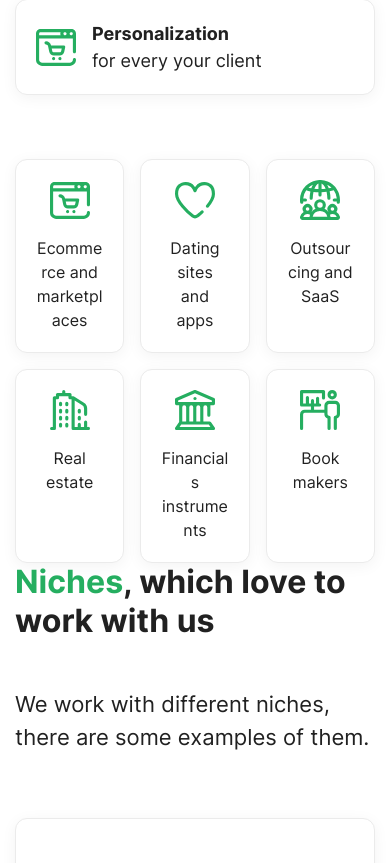
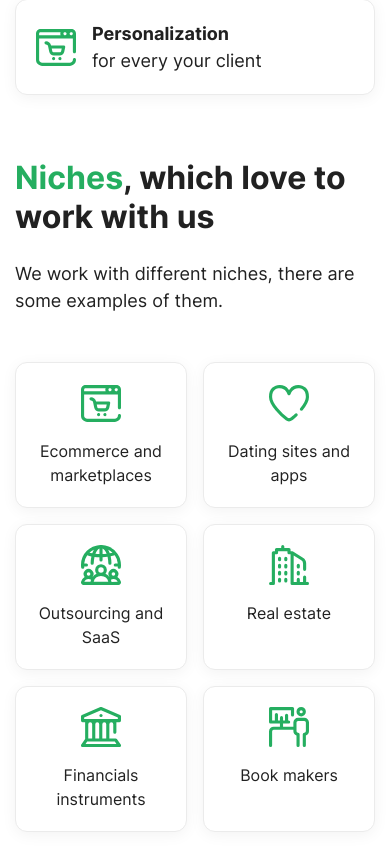
Before and after one commit to webmayak/brandcitations, a website: page source/index.html in a window 390 px wide. Shown: the part 11137-12000 px from the top of the page. Drawn offline with nearby package versions, Linux system fonts and the light colour scheme; files that its build step writes are made by us from their sources.

Commit message:
Адаптив Niches

```diff
--- a/source/index.html
+++ b/source/index.html
@@ -911,49 +911,49 @@
 
     <section class="pb-lg-128p pb-64p">
       <div class="row align-items-center justify-content-between">
+        <div class="col-lg-5 order-lg-last mb-5 mb-lg-0">
+          <h2 class="section-title mb-lg-5 mb-4"><span class="text-primary">Niches</span>, which love to work with us</h2>
+          <div class="fs-lg-22 fs-18">We work with different niches, there are some examples of them.</div>
+        </div>
         <div class="col-xl-6 col-lg-7">
           <div class="row row-md mb-n3">
-            <div class="col-4 mb-3 ml-xl-64p">
+            <div class="col-md-4 col-6 mb-3 ml-xl-64p">
               <div class="card card-body h-100 shadow text-center">
                 <img class="mx-auto mb-3" src="img/niches/ecommerce.svg" alt="">
                 Ecommerce and marketplaces
               </div>
             </div>
-            <div class="col-4 mb-3">
+            <div class="col-md-4 col-6 mb-3">
               <div class="card card-body h-100 shadow text-center">
                 <img class="mx-auto mb-3" src="img/niches/dating.svg" alt="">
                 Dating sites and apps
               </div>
             </div>
-            <div class="col-4 mb-3 mr-xl-n64p">
+            <div class="col-md-4 col-6 mb-3 mr-xl-n64p">
               <div class="card card-body h-100 shadow text-center">
                 <img class="mx-auto mb-3" src="img/niches/outsourcing.svg" alt="">
                 Outsourcing and SaaS
               </div>
             </div>
-            <div class="col-4 mb-3">
+            <div class="col-md-4 col-6 mb-3">
               <div class="card card-body h-100 shadow text-center">
                 <img class="mx-auto mb-3" src="img/niches/buildings.svg" alt="">
                 Real estate
               </div>
             </div>
-            <div class="col-4 mb-3">
+            <div class="col-md-4 col-6 mb-3">
               <div class="card card-body h-100 shadow text-center">
                 <img class="mx-auto mb-3" src="img/niches/university.svg" alt="">
                 Financials instruments
               </div>
             </div>
-            <div class="col-4 mb-3">
+            <div class="col-md-4 col-6 mb-3">
               <div class="card card-body h-100 shadow text-center">
                 <img class="mx-auto mb-3" src="img/niches/testing.svg" alt="">
                 Book makers
               </div>
             </div>
           </div>
-        </div>
-        <div class="col-lg-5">
-          <h2 class="section-title mb-5"><span class="text-primary">Niches</span>, which love to work with us</h2>
-          <div class="fs-22">We work with different niches, there are some examples of them.</div>
         </div>
       </div>
     </section>
```
